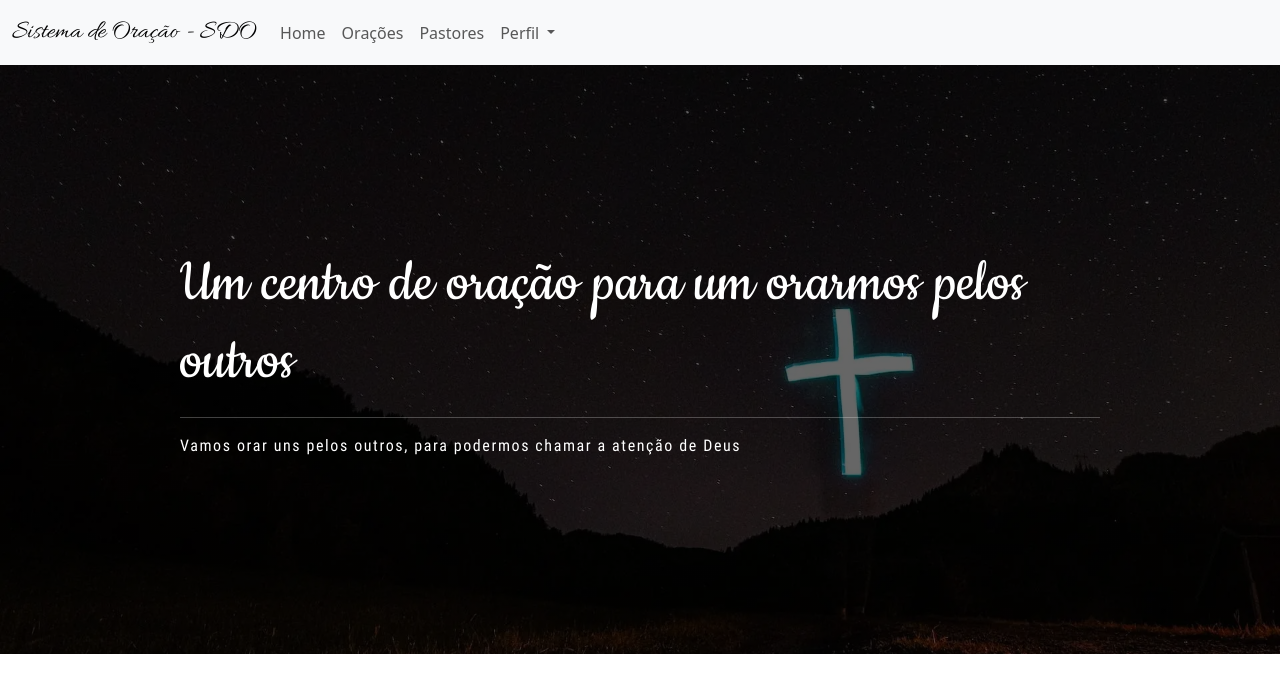
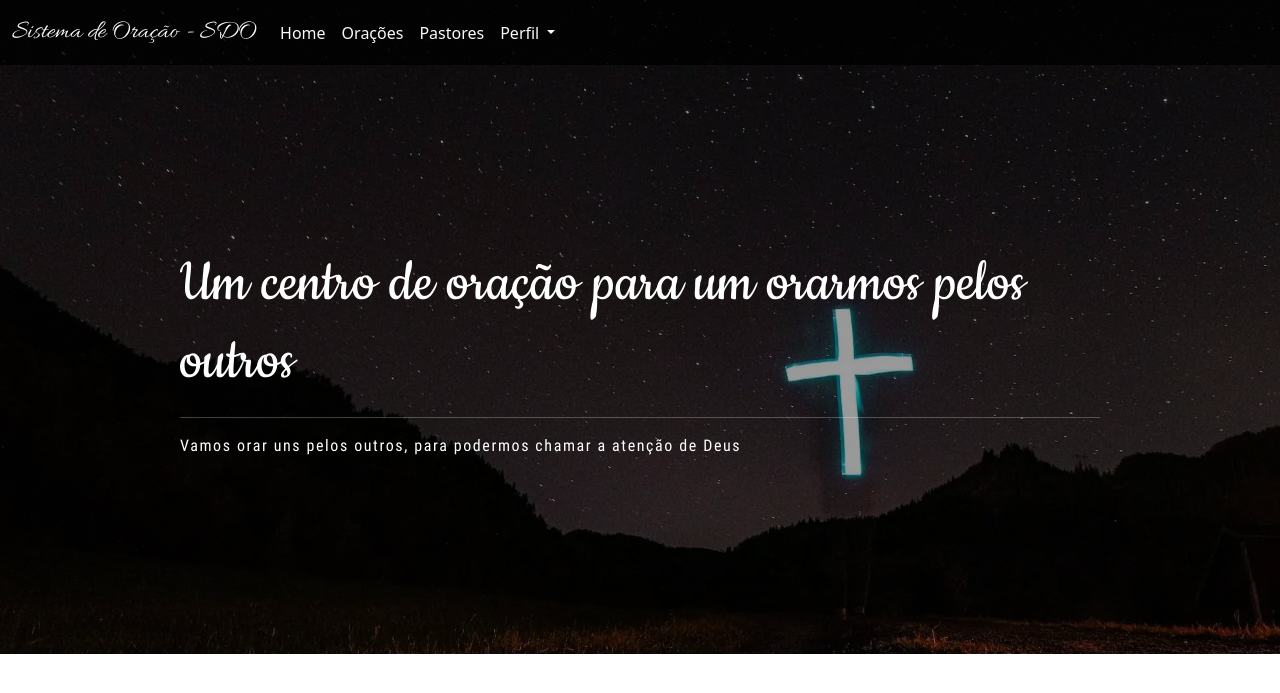
Before and after one commit to isaacrochaoliveira/oracoes, a PHP site: page /myp/index.php in a window 1280 px wide. Shown: the top 693 px of the page. Run offline with PHP 8.4, Linux system fonts and the light colour scheme; the visitor is signed in with stand-in values (Sample User, id 1).

Commit message:
Sistema de Oração

```diff
--- a/assets/css/myp.css
+++ b/assets/css/myp.css
@@ -2,15 +2,15 @@
 
 
 .section__background-pray {
-    background: linear-gradient(rgba(0, 0, 0, 0.6), rgba(0, 0, 0, 0.6)), url('../imgs/convertidas/background.webp');
+    background: linear-gradient(rgba(0, 0, 0, 0.4), rgba(0, 0, 0, 0.4)), url('../imgs/convertidas/background.webp');
     background-repeat: no-repeat;
     background-size: 100%;
     background-position: bottom;
     background-attachment: fixed;
-    padding: 180px;
 }
 
 .white {
+    padding: 180px;
     color: white;
 }
 
@@ -21,3 +21,8 @@
 .letter-spacing {
     letter-spacing: 1.6px;
 }
+
+.black-transparent {
+    color: white;
+    background: linear-gradient(rgba(0, 0, 0, 0.8), rgba(0, 0, 0, 0.8));
+}
--- a/myp/index.php
+++ b/myp/index.php
@@ -20,25 +20,26 @@ require_once('../protect.php');
 </head>
 
 <body>
-    <nav class="navbar navbar-expand-lg bg-body-tertiary">
+    <section class="section__background-pray">
+        <nav class="navbar navbar-expand-lg black-transparent">
             <div class="container-fluid">
-            <a class="navbar-brand allura" style="font-size: 26px" href="#"><?=NS?></a>
+                <a class="navbar-brand allura text-light" style="font-size: 26px" href="#"><?=NS?></a>
                 <button class="navbar-toggler" type="button" data-bs-toggle="collapse" data-bs-target="#navbarNavDropdown" aria-controls="navbarNavDropdown" aria-expanded="false" aria-label="Toggle navigation">
                     <span class="navbar-toggler-icon"></span>
                 </button>
                 <div class="collapse navbar-collapse" id="navbarNavDropdown">
                     <ul class="navbar-nav">
                         <li class="nav-item">
-                        <a class="nav-link" aria-current="page" href="#">Home</a>
+                            <a class="nav-link text-light" aria-current="page" href="#">Home</a>
                         </li>
                         <li class="nav-item">
-                        <a class="nav-link" href="#">Orações</a>
+                            <a class="nav-link text-light" href="#">Orações</a>
                         </li>
                         <li class="nav-item">
-                        <a class="nav-link" href="#">Pastores</a>
+                            <a class="nav-link text-light" href="#">Pastores</a>
                         </li>
                         <li class="nav-item dropdown">
-                        <a class="nav-link dropdown-toggle" href="#" role="button" data-bs-toggle="dropdown" aria-expanded="false">
+                            <a class="nav-link text-light dropdown-toggle" href="#" role="button" data-bs-toggle="dropdown" aria-expanded="false">
                                 Perfil
                             </a>
                             <ul class="dropdown-menu  bg-dark">
@@ -52,7 +53,6 @@ require_once('../protect.php');
                 </div>
             </div>
         </nav>
-    <section class="section__background-pray">
         <div class="white">
             <h1 class="cookie size-65">Um centro de oração para um orarmos pelos outros</h1>
             <hr>
```
Lines whose indentation alone changed are shown as unchanged.
